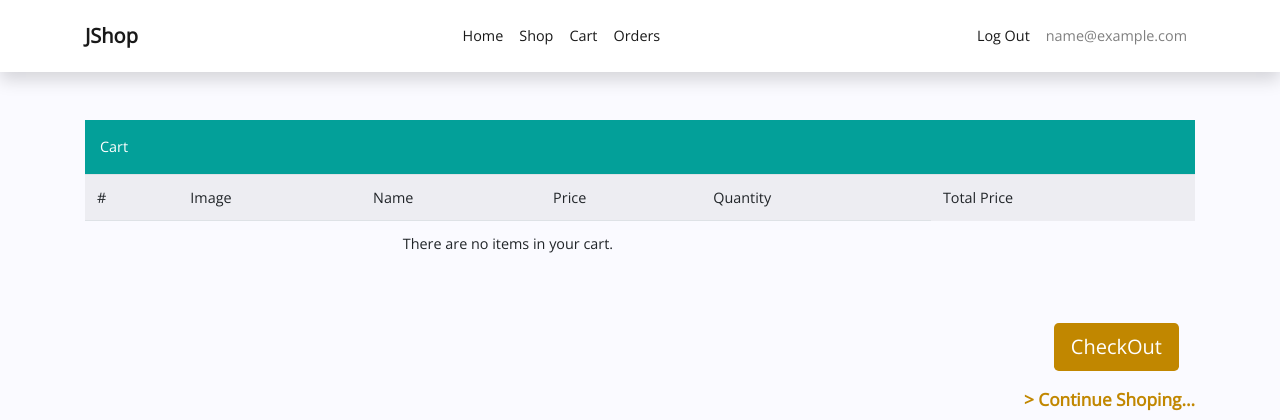
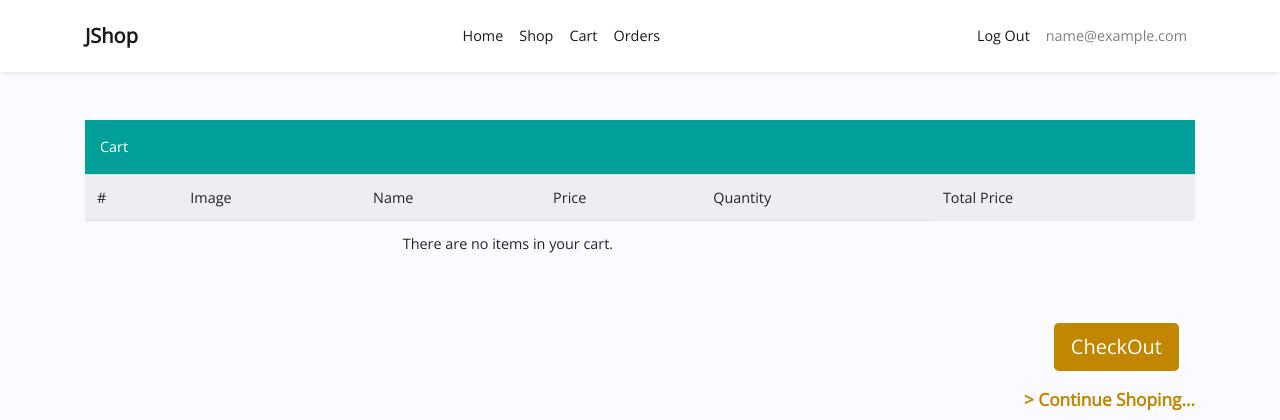
Before and after one commit to Adomah-Abubakar/joetib-shop, a Django app: page /cart/ in a window 1280 px wide. Shown: the top 420 px of the page. Run offline with Django 3.2, Linux system fonts and the light colour scheme; the visitor is signed in with stand-in values (Sample User, id 1); data comes from the database, SQL or seed files in the repository; data that the repository does not hold is empty; some libraries are stand-ins or nearby versions.

Commit message:
Reduced navbar shadow

```diff
--- a/templates/_base.html
+++ b/templates/_base.html
@@ -24,7 +24,7 @@
 <body>
   <main role="main">
 
-      <nav class="shadow navbar navbar-light bg-white navbar-expand-lg text-dark py-3">
+      <nav class="shadow-sm navbar navbar-light bg-white navbar-expand-lg text-dark py-3">
         <div class="container">
 
           <a class="navbar-brand font-weight-bold text-primar fixed" href="{% url 'shop:home-page' %}">JShop</a>
```
